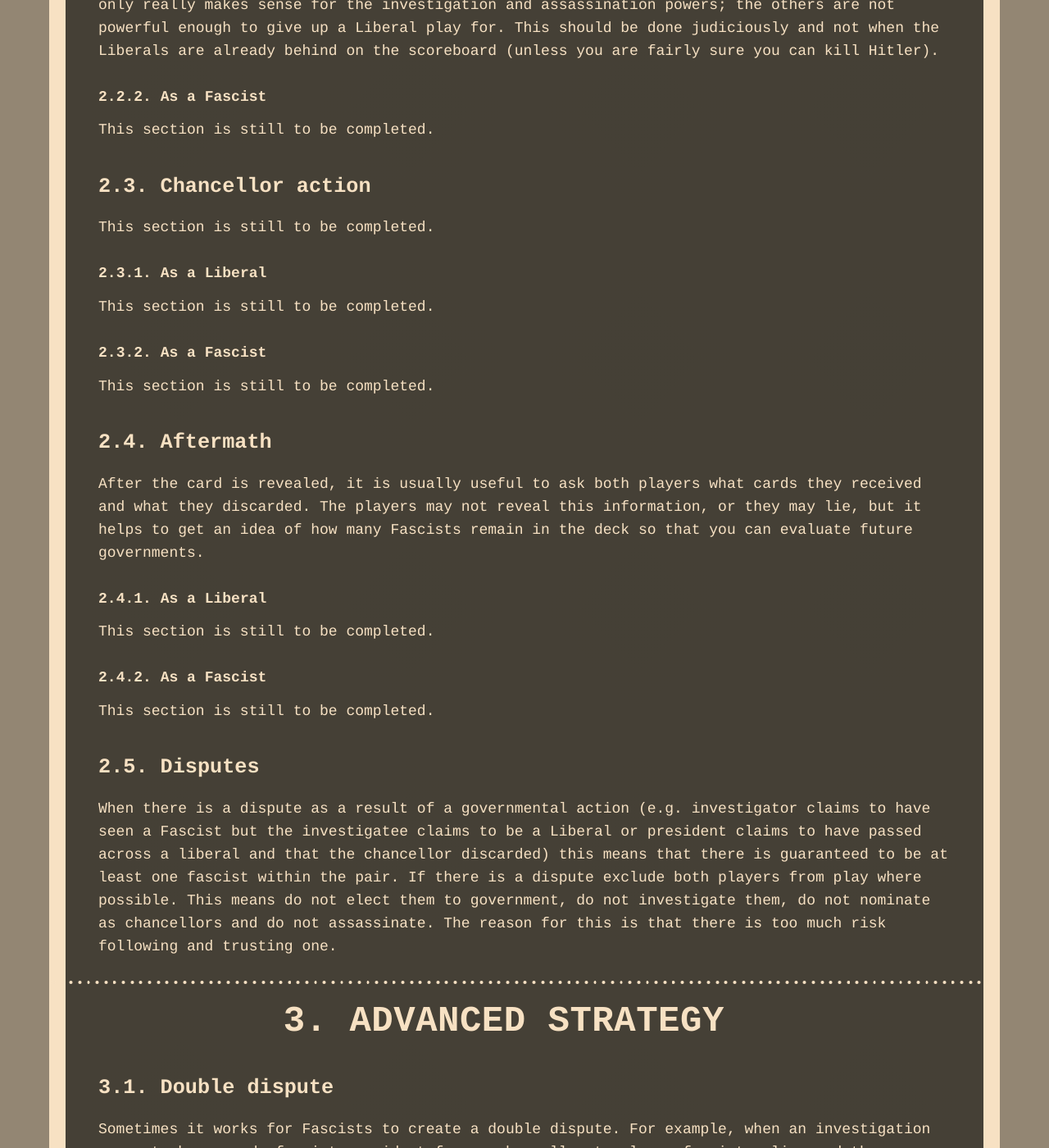
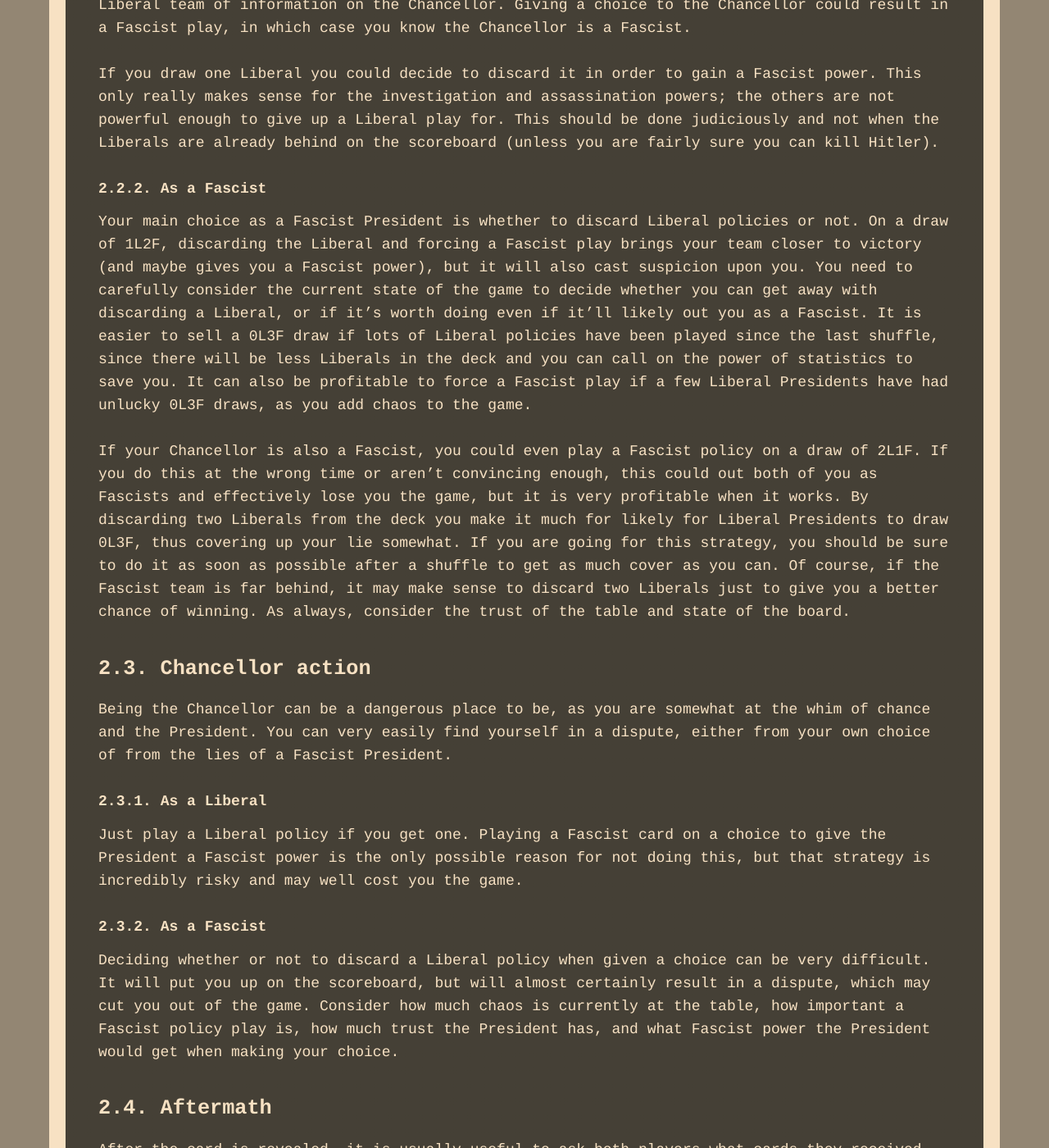
Before and after one commit to TartanLlama/secret-hitler-strategies, a Jekyll site: the page built from index.md, in a window 1280 px wide and 1400 px high, scrolled down 5527 px. Shown: the whole window at 82% size. Built offline with Jekyll 4.4.1, drawn with Linux system fonts in a browser that asks for light colours; nearby versions of some CDN libraries; some of the changed text lies outside the part shown.

Commit message:
Fill in remaining sections.
Fixes #29,#27,#26,#25,#24,#23

```diff
--- a/index.md
+++ b/index.md
@@ -73,31 +73,37 @@ When playing as Hitler, you should nominate in the same way as a Liberal. Since
 If you have managed to work out the identity of your fellow Fascists it can be useful to have them on a government. This will allow you to collaborate to ensure Fascist policies go down. The only thing to watch out for here is whether they have suspicion on them already. If they do, this can often reflect on yourself and lead to distrust.
 
 ### Presidential Actions
+The President has the most power in the Government because they get the first look at the cards and the possibility of activating a Fascist power. Other players will be aware of this, so your actions will be under close scrutiny.
+
 #### As a Liberal
 When playing as a Liberal, your main choice when giving your cards to the Chancellor is whether you pass one or two Liberal cards when you draw 2L1F. Generally, passing two Liberals is a good idea when the Liberals are behind near the end of the game; otherwise you can be denying the Liberal team of information on the Chancellor. Giving a choice to the Chancellor could result in a Fascist play, in which case you know the Chancellor is a Fascist.
 
 If you draw one Liberal you could decide to discard it in order to gain a Fascist power. This only really makes sense for the investigation and assassination powers; the others are not powerful enough to give up a Liberal play for. This should be done judiciously and not when the Liberals are already behind on the scoreboard (unless you are fairly sure you can kill Hitler).
 
 #### As a Fascist
-This section is still to be completed.
+Your main choice as a Fascist President is whether to discard Liberal policies or not. On a draw of 1L2F, discarding the Liberal and forcing a Fascist play brings your team closer to victory (and maybe gives you a Fascist power), but it will also cast suspicion upon you. You need to carefully consider the current state of the game to decide whether you can get away with discarding a Liberal, or if it's worth doing even if it'll likely out you as a Fascist. It is easier to sell a 0L3F draw if lots of Liberal policies have been played since the last shuffle, since there will be less Liberals in the deck and you can call on the power of statistics to save you. It can also be profitable to force a Fascist play if a few Liberal Presidents have had unlucky 0L3F draws, as you add chaos to the game.
+
+If your Chancellor is also a Fascist, you could even play a Fascist policy on a draw of 2L1F. If you do this at the wrong time or aren't convincing enough, this could out both of you as Fascists and effectively lose you the game, but it is very profitable when it works. By discarding two Liberals from the deck you make it much for likely for Liberal Presidents to draw 0L3F, thus covering up your lie somewhat. If you are going for this strategy, you should be sure to do it as soon as possible after a shuffle to get as much cover as you can. Of course, if the Fascist team is far behind, it may make sense to discard two Liberals just to give you a better chance of winning. As always, consider the trust of the table and state of the board.
 
 ### Chancellor action
-This section is still to be completed.
+Being the Chancellor can be a dangerous place to be, as you are somewhat at the whim of chance and the President. You can very easily find yourself in a dispute, either from your own choice of from the lies of a Fascist President.
 
 #### As a Liberal
-This section is still to be completed.
+Just play a Liberal policy if you get one. Playing a Fascist card on a choice to give the President a Fascist power is the only possible reason for not doing this, but that strategy is incredibly risky and may well cost you the game.
 
 #### As a Fascist
-This section is still to be completed.
+Deciding whether or not to discard a Liberal policy when given a choice can be very difficult. It will put you up on the scoreboard, but will almost certainly result in a dispute, which may cut you out of the game. Consider how much chaos is currently at the table, how important a Fascist policy play is, how much trust the President has, and what Fascist power the President would get when making your choice.
 
 ### Aftermath
 After the card is revealed, it is usually useful to ask both players what cards they received and what they discarded. The players may not reveal this information, or they may lie, but it helps to get an idea of how many Fascists remain in the deck so that you can evaluate future governments.
 
 #### As a Liberal
-This section is still to be completed.
+Telling the truth about what you saw is a good basic strategy for Liberals, as it ensures that the other Liberal players have the most information available to them when making decisions later on, and for evaluating the probability of a Fascist policy involving foul play.
 
 #### As a Fascist
-This section is still to be completed.
+The aftermath is a key place for Fascists to inject chaos into the game. Telling the truth can gain you trust, but subtly changing the story can pay off a lot in the long run. For example, if you draw 1L2F as a President and pass 1L1F to the Chancellor, it often makes sense to claim you drew 2L1F, as it will create the illusion that there are less Liberals in the deck then there actually are. This will make it easier for other Fascist players to justify Liberal policy discards until the cards are shuffled.
+
+If you give a Liberal Chancellor 2F, then you need to decide whether to say you drew 3F, or that you gave the player a choice and they discarded a Liberal policy. This can be even more profitable if you say that you drew 2L1F, discarded a Liberal to give them a choice, and were then betrayed, as this creates chaos *and* increases Liberal discard viability. If you decide to lie and throw the player under the bus, you need to be able to sell it with your body language and reaction as well. This can only really be learned by trying it out and watching how experienced players act. Note that in a high player-count game you may find yourself cut out of the game if there isn't a lot of distrust already planted, so carefully consider whether the benefit is worth the soft elimination.
 
 ### Disputes
 When there is a dispute as a result of a governmental action (e.g. investigator claims to have seen a Fascist but the investigatee claims to be a Liberal or president claims to have passed across a liberal and that the chancellor discarded) this means that there is guaranteed to be at least one fascist within the pair. If there is a dispute exclude both players from play where possible. This means do not elect them to government, do not investigate them, do not nominate as chancellors and do not assassinate. The reason for this is that there is too much risk following and trusting one.
@@ -173,7 +179,13 @@ Ideally you want to kill a Liberal if you get the execution power as a Fascist.
 You need to consider whether or not you can justify killing a Liberal player to the others. If you can, then it's safe to kill them. If not, you need to decide whether it's more valuable to your team to kill an obvious Fascist to maintain trust, or to kill a Liberal and out yourself to the table. The latter can be a good choice if it will even the team counts, or if there is a strong Liberal block which can be disrupted. For example, if there are three Liberals who trust each other and keep cycling the governments between them, you could execute one so that the Liberals are forced to put trust in someone else -- maybe Hitler.
 
 ### Choose president
-This section is still to be completed.
+Choosing the next President can appear to be unimportant, but it can be the difference between an early Hitler nomination and a Liberal victory.
+
+#### As a Liberal
+If you have activated this power then Hitler can now be nominated for a Fascist victory. You might think that the obvious choice is to give the Presidency to the player you trust the most. The problem with that is the President then needs to choose a Chancellor who is not Hitler. As such, it will often make more sense to choose a President who is not quite as trusted so that the trusted player is eligible to be nominated as the Chancellor. Another interesting strategy is to select the players one or two spaces clockwise. This player will then have two chances at electing a successful Government, so the first choice can be used as a trial to look for strange votes or reactions, then the second choice can be voted through if it seems sound.
+
+#### As a Fascist
+A Fascist player should usually go along with the Liberal nomination strategy, but giving the Presidency to another Fascist if possible. If you do something suspicious with your nomination, then it could cast doubt on the player you elect as your President, and the government likely won't go through either. If you are feeling particularly devious, you could try playing on suspicion to cast doubt on a Liberal player by nominating them with little justification.
 
 ### Look at top three cards
 This power is only available in 5/6 player games, but the version which is present in the rules is not particularly interesting for us. The problem is that if a Liberal looks at the top cards and says that there are Liberal policies at the top, then the Liberals can choose to just Brexit to get free Liberal plays. If a Fascist gets the power and lies, then it’s easy for them to be outed. This can be addressed somewhat by either making the examiner shuffle the three cards before they put them back on top, or (our favourite) barring them from communicating what the cards were before all three have been played or discarded.
```
Also changed, not shown: other parts of index.md (+1 -1 lines).
